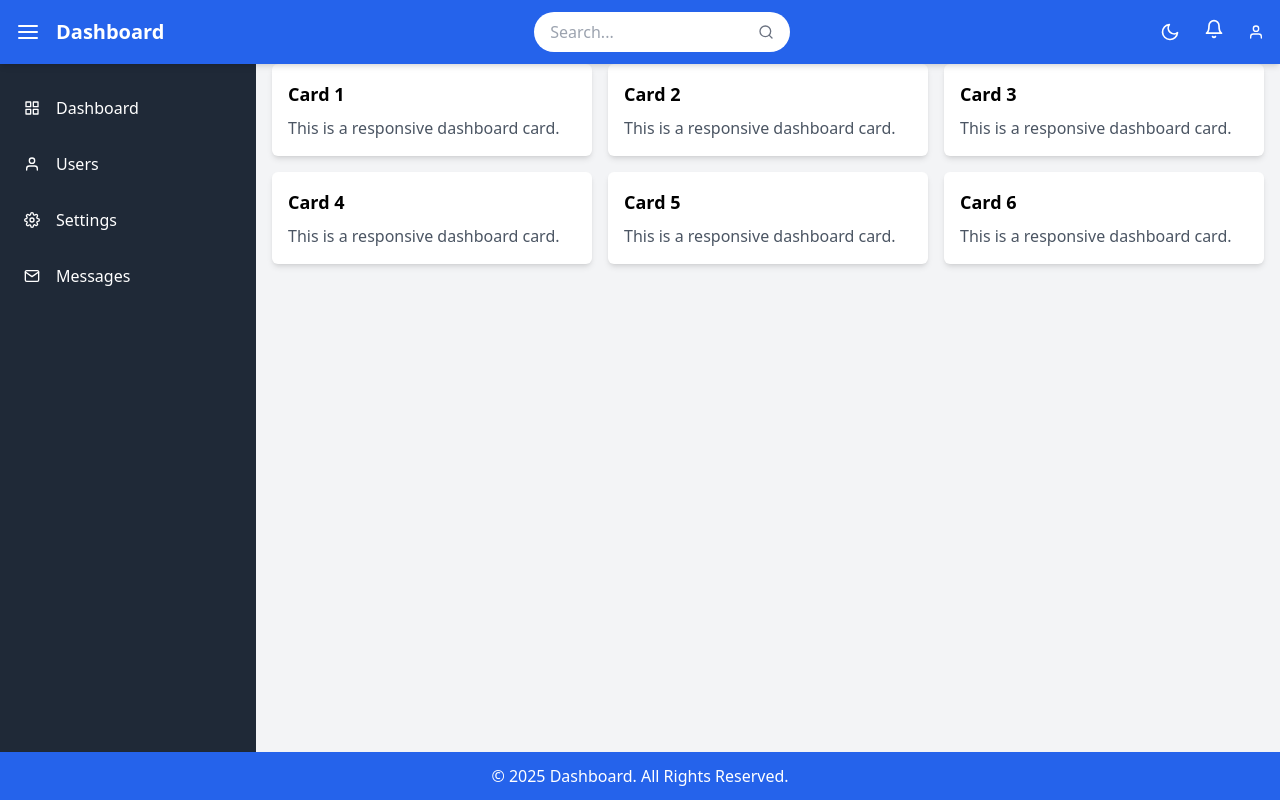
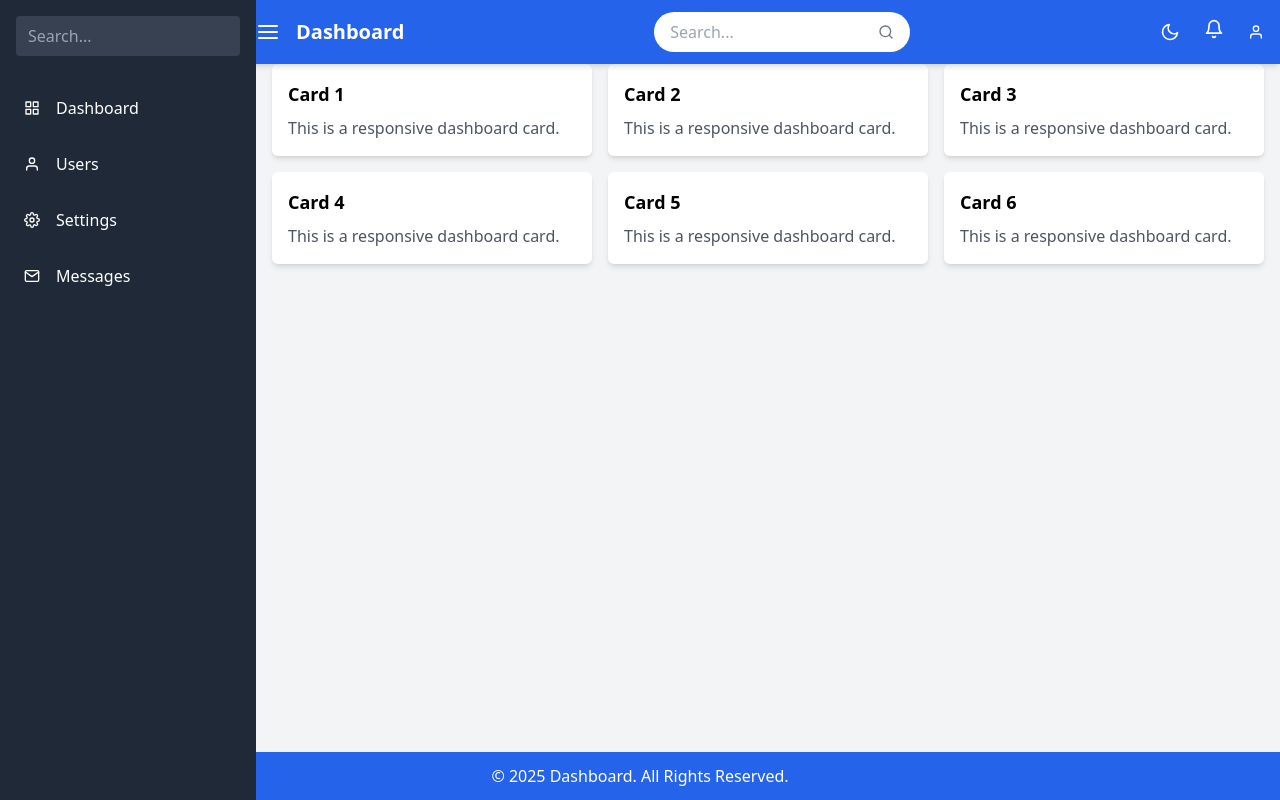
Before and after one commit to hr-pommala/sphuta-tms-freelancer-ui, a React (Vite) app: page / in a window 1280 px wide. Built offline with nearby package versions, Linux system fonts and the light colour scheme.

Commit message:
Layout changed and left side menu took space all vertical space.

```diff
--- a/src/fragments/Footer.jsx
+++ b/src/fragments/Footer.jsx
@@ -2,9 +2,10 @@ import React from "react";
 
 const Footer = () => {
   return (
-    <footer className="bg-blue-600 text-white py-3 text-center fixed bottom-0 left-0 right-0 shadow-md">
+    <footer className="bg-blue-600 dark:bg-gray-900 text-white py-3 text-center fixed bottom-0 right-0 w-full z-40 transition-all duration-300">
       <p>© 2025 Dashboard. All Rights Reserved.</p>
     </footer>
+
   );
 };
 
--- a/src/fragments/Header.jsx
+++ b/src/fragments/Header.jsx
@@ -10,15 +10,23 @@ import {
   FiSettings,
 } from "react-icons/fi";
 
-const Header = ({ toggleSidebar, isDarkMode, setIsDarkMode }) => {
+const Header = ({ toggleSidebar, isSidebarOpen, isDarkMode, setIsDarkMode }) => {
   const [isNotificationsOpen, setIsNotificationsOpen] = useState(false);
   const [isProfileOpen, setIsProfileOpen] = useState(false);
 
   return (
-    <header className="flex justify-between items-center px-4 py-3 bg-blue-600 dark:bg-gray-900 text-white shadow-md fixed top-0 left-0 right-0 z-50 h-16">
-      {/* Left: Logo and Sidebar Toggle */}
+    <header
+      className={`flex items-center justify-between px-4 py-3 bg-blue-600 dark:bg-gray-900 text-white shadow-md fixed top-0 z-40 h-16 transition-all duration-300 w-full ${
+        isSidebarOpen ? "pl-64" : "pl-16"
+      }`} // Add padding-left to ensure header respects sidebar width
+    >
+      {/* Left: Sidebar Toggle and Logo */}
       <div className="flex items-center space-x-4">
-        <button className="text-2xl" onClick={toggleSidebar}>
+        <button
+          className="text-2xl focus:outline-none"
+          onClick={toggleSidebar} // Toggles the sidebar
+          aria-label="Toggle Sidebar"
+        >
           <FiMenu />
         </button>
         <span className="text-xl font-bold">Dashboard</span>
@@ -40,7 +48,7 @@ const Header = ({ toggleSidebar, isDarkMode, setIsDarkMode }) => {
       <div className="flex items-center space-x-6">
         {/* Theme Toggle */}
         <button
-          className="text-xl"
+          className="text-xl focus:outline-none"
           onClick={() => setIsDarkMode(!isDarkMode)}
           title={isDarkMode ? "Switch to Light Mode" : "Switch to Dark Mode"}
         >
@@ -53,7 +61,7 @@ const Header = ({ toggleSidebar, isDarkMode, setIsDarkMode }) => {
           onMouseEnter={() => setIsNotificationsOpen(true)}
           onMouseLeave={() => setIsNotificationsOpen(false)}
         >
-          <button className="text-xl" title="Notifications">
+          <button className="text-xl focus:outline-none" title="Notifications">
             <FiBell />
           </button>
           {isNotificationsOpen && (
@@ -79,10 +87,13 @@ const Header = ({ toggleSidebar, isDarkMode, setIsDarkMode }) => {
         </div>
 
         {/* User Profile */}
-        <div className="relative">
+        <div
+          className="relative"
+          onMouseEnter={() => setIsProfileOpen(true)}
+          onMouseLeave={() => setIsProfileOpen(false)}
+        >
           <button
-            className="flex items-center space-x-2"
-            onClick={() => setIsProfileOpen(!isProfileOpen)}
+            className="flex items-center space-x-2 focus:outline-none"
             title="Profile"
           >
             <FiUser />
--- a/src/fragments/Layout.jsx
+++ b/src/fragments/Layout.jsx
@@ -11,23 +11,23 @@ const Layout = () => {
   const toggleSidebar = () => setIsSidebarOpen(!isSidebarOpen);
 
   return (
-    <div
-      className={`h-screen flex ${isDarkMode ? "dark" : ""}`} // Apply dark mode class
-    >
+    <div className={`flex h-screen ${isDarkMode ? "dark" : ""}`}>
       {/* Sidebar */}
       <Sidebar isSidebarOpen={isSidebarOpen} />
 
+      {/* Main Layout */}
       <div className="flex flex-col flex-grow">
         {/* Header */}
         <Header
           toggleSidebar={toggleSidebar}
           isDarkMode={isDarkMode}
           setIsDarkMode={setIsDarkMode}
+          isSidebarOpen={isSidebarOpen}
         />
 
-        {/* Main Content */}
+        {/* Content */}
         <main
-          className={`flex-grow p-4 bg-gray-100 dark:bg-gray-800 dark:text-white transition-all duration-300 ${
+          className={`flex-grow bg-gray-100 dark:bg-gray-800 p-4 transition-all duration-300 ${
             isSidebarOpen ? "ml-64" : "ml-16"
           } pt-16`}
         >
--- a/src/fragments/Sidebar.jsx
+++ b/src/fragments/Sidebar.jsx
@@ -23,12 +23,12 @@ const Sidebar = ({ isSidebarOpen }) => {
 
   return (
     <aside
-      className={`bg-gray-800 dark:bg-gray-900 text-white h-screen fixed transition-all duration-300 ${
-          isSidebarOpen ? "w-64" : "w-16"
-        }`}
+      className={`bg-gray-800 dark:bg-gray-900 text-white h-screen fixed top-0 left-0 z-50 transition-all duration-300 ${
+        isSidebarOpen ? "w-64" : "w-16"
+      }`}
     >
       {/* Search Bar */}
-      <div className={`p-4 ${isSidebarOpen ? "mt-0" : "mt-16"}`}>
+      <div className="p-4">
         {isSidebarOpen && (
           <input
             type="text"
@@ -41,11 +41,7 @@ const Sidebar = ({ isSidebarOpen }) => {
       </div>
 
       {/* Navigation Menu */}
-      <nav
-        className={`p-4 space-y-4 ${
-          isSidebarOpen ? "mt-0" : "mt-16"
-        }`} /* Push menu items below the header */
-      >
+      <nav className="p-4 space-y-4">
         {filteredMenus.map((menu, index) => (
           <div
             key={index}
```
